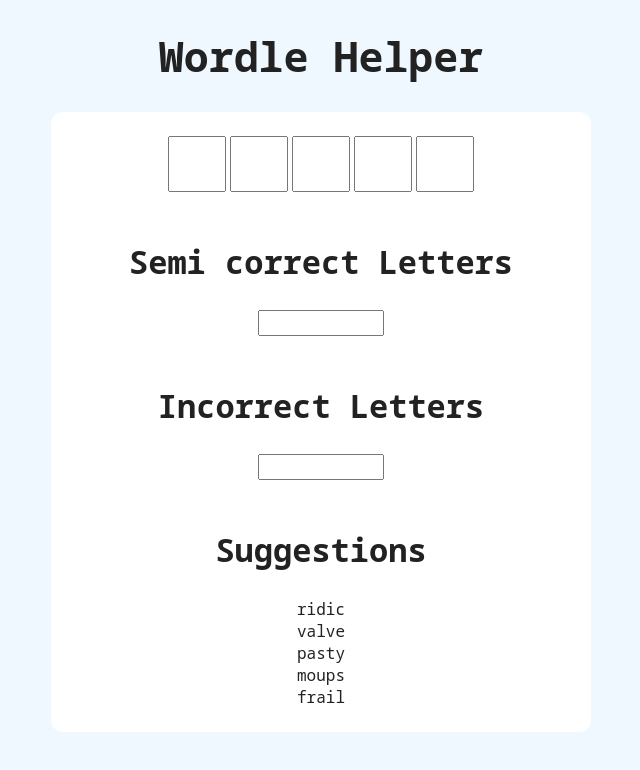
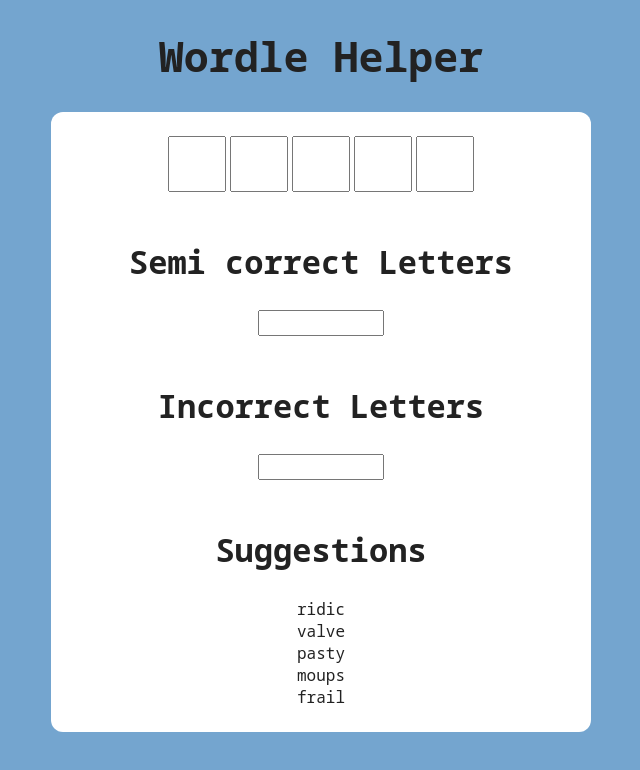
Before and after one commit to Deece94/wordle-helper, a React (Create React App) app: page / in a window 1280 px wide. Shown: the top 770 px of the page, without its empty margins (319-959 px from the left). Built offline with nearby package versions, Linux system fonts and the light colour scheme.

Commit message:
changed body background colour

```diff
--- a/src/App.css
+++ b/src/App.css
@@ -1,5 +1,5 @@
 body {
-  background-color: #f0f8ff;
+  background-color: #74a5cf;
   font-family: 'Cabin', sans-serif;
   font-family: 'Noto Sans Mono', monospace;
   color: #222222;
```
